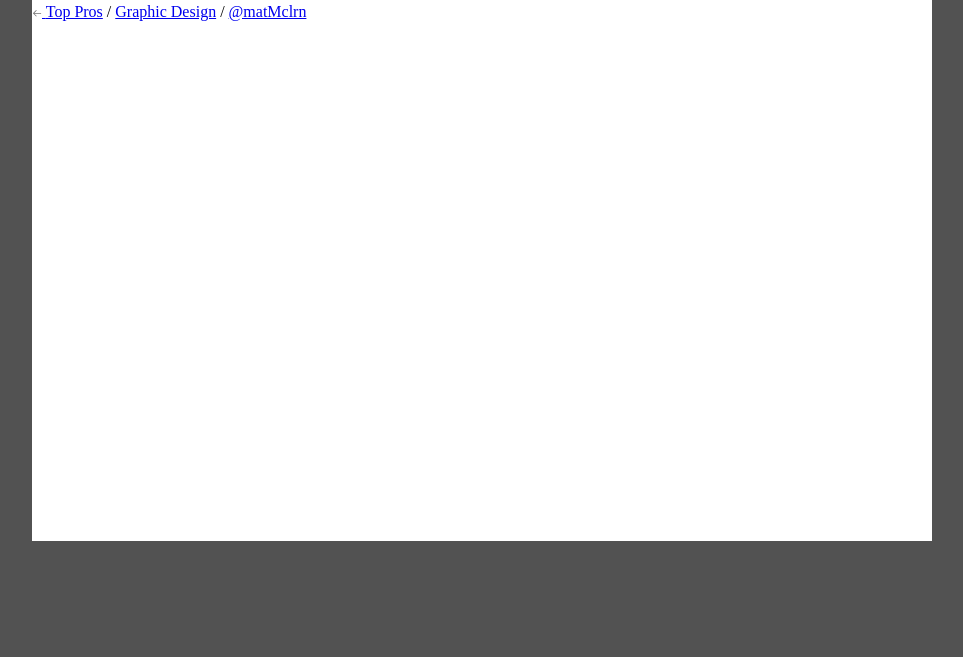
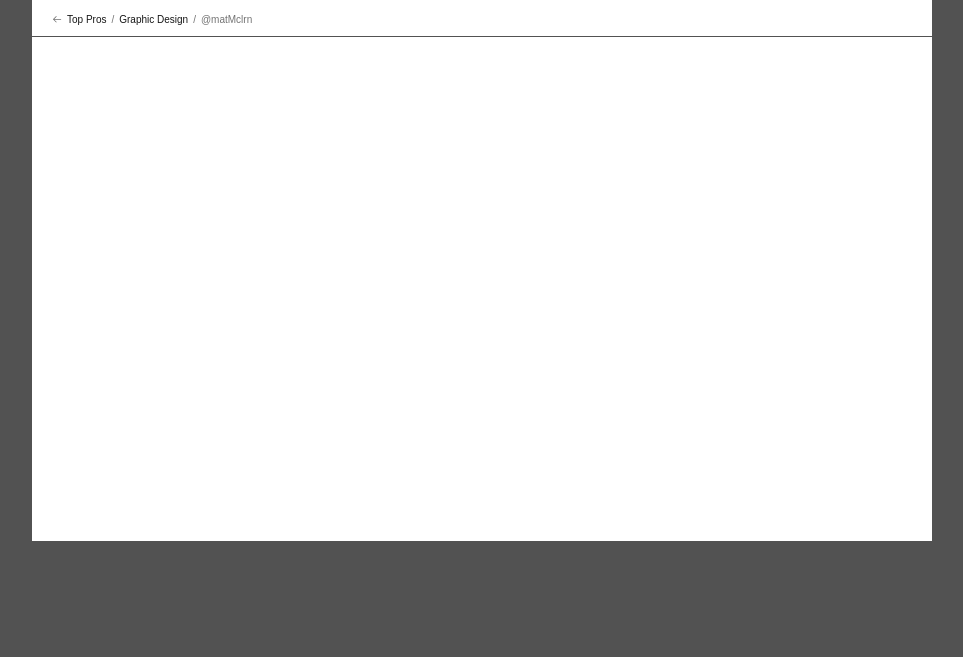
Before and after one commit to FarzadAF292/Vanhub, a plain HTML site: page index.html in a window 1280 px wide. Shown: the part 143-800 px from the top of the page, without its empty margins (158-1121 px from the left). Drawn offline with Linux system fonts and the light colour scheme; a web font is replaced by a local one.

Commit message:
Add navbar styles

```diff
--- a/styles.css
+++ b/styles.css
@@ -101,6 +101,32 @@ header {
   width: 25px;
   height: 25px;
   border-radius: 50%;
-  margin-left: 11px;
+  margin-left: 12px;
   object-fit: cover;
 }
+
+/* -------- Navbar--------*/
+.breadcrumb {
+  width: 100%;
+  display: flex;
+  align-items: center;
+  gap: 5px;
+  font-family: "Satoshi", sans-serif;
+  font-weight: 400;
+  font-size: 10px;
+  line-height: 13.5px;
+  border-bottom: 0.5px solid #525252;
+  padding: 10px 20px;
+}
+
+.breadcrumb a {
+  text-decoration: none;
+  color: #171717;
+}
+
+.breadcrumb span {
+  color: #737373;
+}
+.breadcrumb .username {
+  color: #737373;
+}
```
